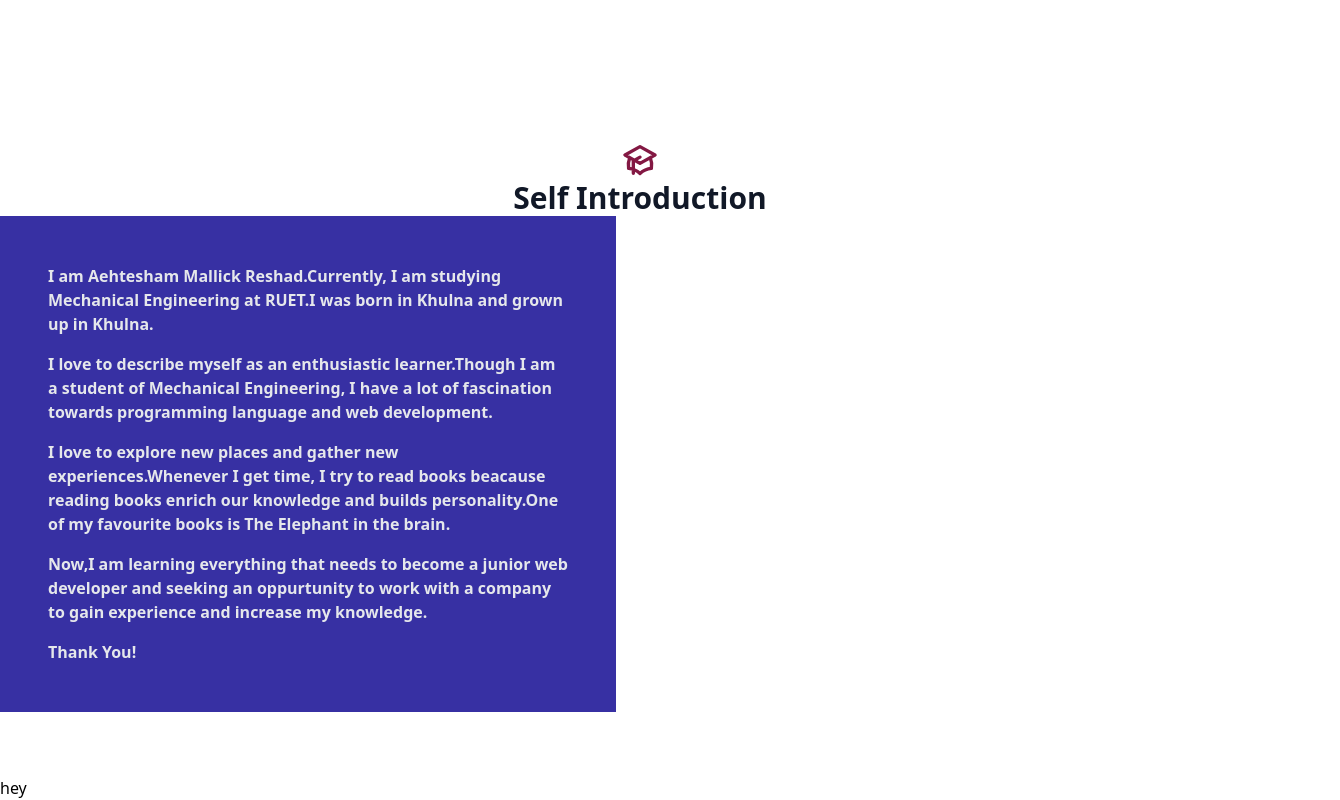
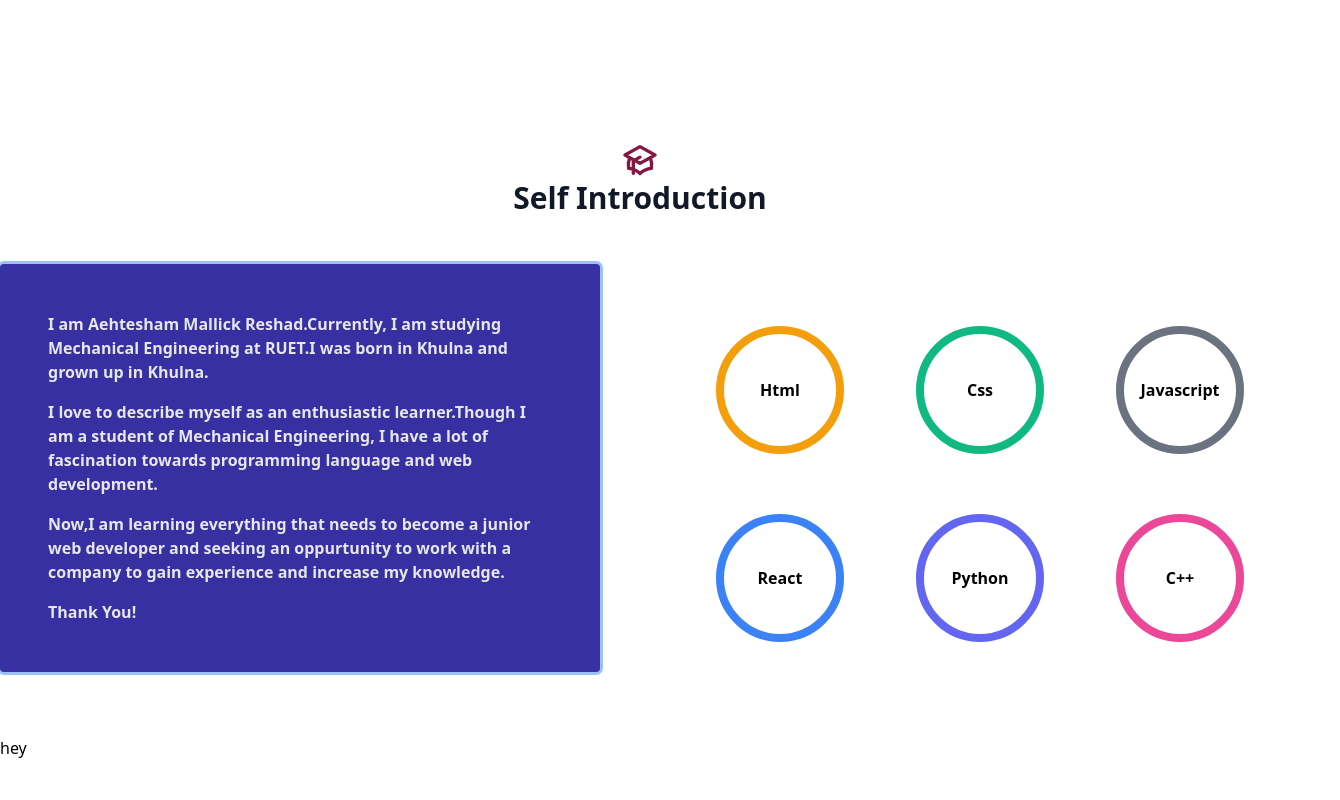
Before and after one commit to reshad020/myPersonalWebsite, a plain HTML site: page index.html in a window 1280 px wide. Shown: the part 724-1524 px from the top of the page, 1340 px wide, since content can reach past the window. After the commit the page ends 1484 px from the top, so only its background shows below. Drawn offline with nearby package versions, Linux system fonts and the light colour scheme.

Commit message:
2 sections added

```diff
--- a/index.html
+++ b/index.html
@@ -12,8 +12,8 @@
     <!-- Tailwind Css linked -->
     <link href="https://unpkg.com/tailwindcss@^2/dist/tailwind.min.css" rel="stylesheet">
 
-    <!-- font awesome kit code -->
-    <script src="https://kit.fontawesome.com/c35c7da5ef.js" crossorigin="anonymous"></script>
+    <!-- Aos animation -->
+    <link href="https://unpkg.com/aos@2.3.1/dist/aos.css" rel="stylesheet">
 
 </head>
 <body>
@@ -38,6 +38,8 @@
 
 
         </section>
+
+        <!--------- animated More about me section -------------->
         <section class="relative sm:top-12  left-4 h-96   sm:left-12">
 
             <ul>
@@ -85,7 +87,7 @@
     <main>
 
         <!-- Self introduction section -->
-        <section class="container my-16 mx-auto">
+        <section class="container my-16 mx-auto" id="self">
             <div class="flex justify-center items-center">
                 <svg xmlns="http://www.w3.org/2000/svg" class="h-10 w-10 text-pink-900  " fill="none" viewBox="0 0 24 24" stroke="currentColor">
                     <path d="M12 14l9-5-9-5-9 5 9 5z" />
@@ -96,17 +98,44 @@
 
             <h1 class="text-3xl font-bold text-center text-gray-900">Self Introduction</h1>
 
-            <div class="sm:grid grid-cols-2 gap-12">
-                <div class="bg-indigo-800 text-gray-200  font-semibold p-12">
+            <div class="sm:grid grid-cols-2 gap-20 my-12">
+                <div class="bg-indigo-800 text-gray-200 rounded ring  font-semibold p-12" data-aos="fade-up">
                     <p class="mb-4">I am Aehtesham Mallick Reshad.Currently, I am studying Mechanical Engineering at RUET.I was born in Khulna and grown up in Khulna.</p>
                     <p class="mb-4">I love to describe myself as an enthusiastic learner.Though I am a student of Mechanical Engineering, I have a lot of fascination towards programming language and web development.</p>
-                    <p class="mb-4">I love to explore new places and gather new experiences.Whenever I get time, I try to read books beacause reading books enrich our knowledge and builds personality.One of my favourite books is The Elephant in the brain.</p>
+
 
                     <p class="mb-4">Now,I am learning everything that needs to become a junior web developer and seeking an oppurtunity to work with a company to gain experience and increase my knowledge.</p>
 
                     <p >Thank You!</p>
                 </div>
 
+                <div class="grid grid-cols-2  md:grid-cols-3 mt-8 place-items-center">
+
+                    <div class="h-32 w-32  flex justify-center items-center border-8 my-2  border-yellow-500 rounded-full font-semibold "
+                    data-aos="fade-up" data-aos-delay="50">
+                        Html
+                    </div>
+                    <div class="h-32 w-32 my-2 flex justify-center items-center border-8  border-green-500 rounded-full font-semibold"
+                    data-aos="zoom-in" data-aos-delay="50">
+                        Css
+                    </div>
+                    <div class="h-32 w-32 my-2 flex justify-center items-center border-8  border-gray-500 rounded-full font-semibold"
+                    data-aos="fade-up-left" data-aos-delay="50">
+                        Javascript
+                    </div>
+                    <div class="h-32 w-32 my-2 flex justify-center items-center border-8  border-blue-500 rounded-full font-semibold"
+                    data-aos="fade-up-left" data-aos-delay="50">
+                        React
+                    </div>
+                    <div class="h-32 w-32 my-2 flex justify-center items-center border-8  border-indigo-500 rounded-full font-semibold"
+                    data-aos="zoom-in" data-aos-delay="50">
+                        Python
+                    </div>
+                    <div class="h-32 w-32 my-2 flex justify-center items-center border-8  border-pink-500 rounded-full font-semibold"
+                    data-aos="fade" data-aos-delay="50">
+                        C++
+                    </div>
+                </div>
 
 
             </div>
@@ -115,6 +144,16 @@
     hey
 
 
+
     <script src="script.js"></script>
+    <script src="https://unpkg.com/aos@2.3.1/dist/aos.js"></script>
+    <script>
+        AOS.init(
+            {
+                offset:140,
+                duration:800
+            }
+        );
+      </script>
 </body>
 </html>
--- a/style.css
+++ b/style.css
@@ -51,3 +51,46 @@ span::before{
 .self-intro-animated{
     display: none;
 }
+
+.skill-div-1{
+
+    border:3px solid;
+    animation:border 3s;
+
+}
+.skill-div-2{
+
+    border:3px solid;
+    animation:border 3s 3s;
+
+}
+.skill-div-3{
+
+    border:3px solid;
+    animation:border 3s 6s;
+
+}
+.skill-div-4{
+
+    border:3px solid;
+    animation:border 3s 9s;
+
+}
+
+@keyframes border{
+
+    0%{
+        opacity:0;
+        background-color:white;
+        color:black;
+        transform:translateX(+60px);
+    }
+
+    100%{
+        opacity:1;
+        background-color:royalblue;
+        color:white;
+        transform:translateX(0);
+    }
+
+}
```
